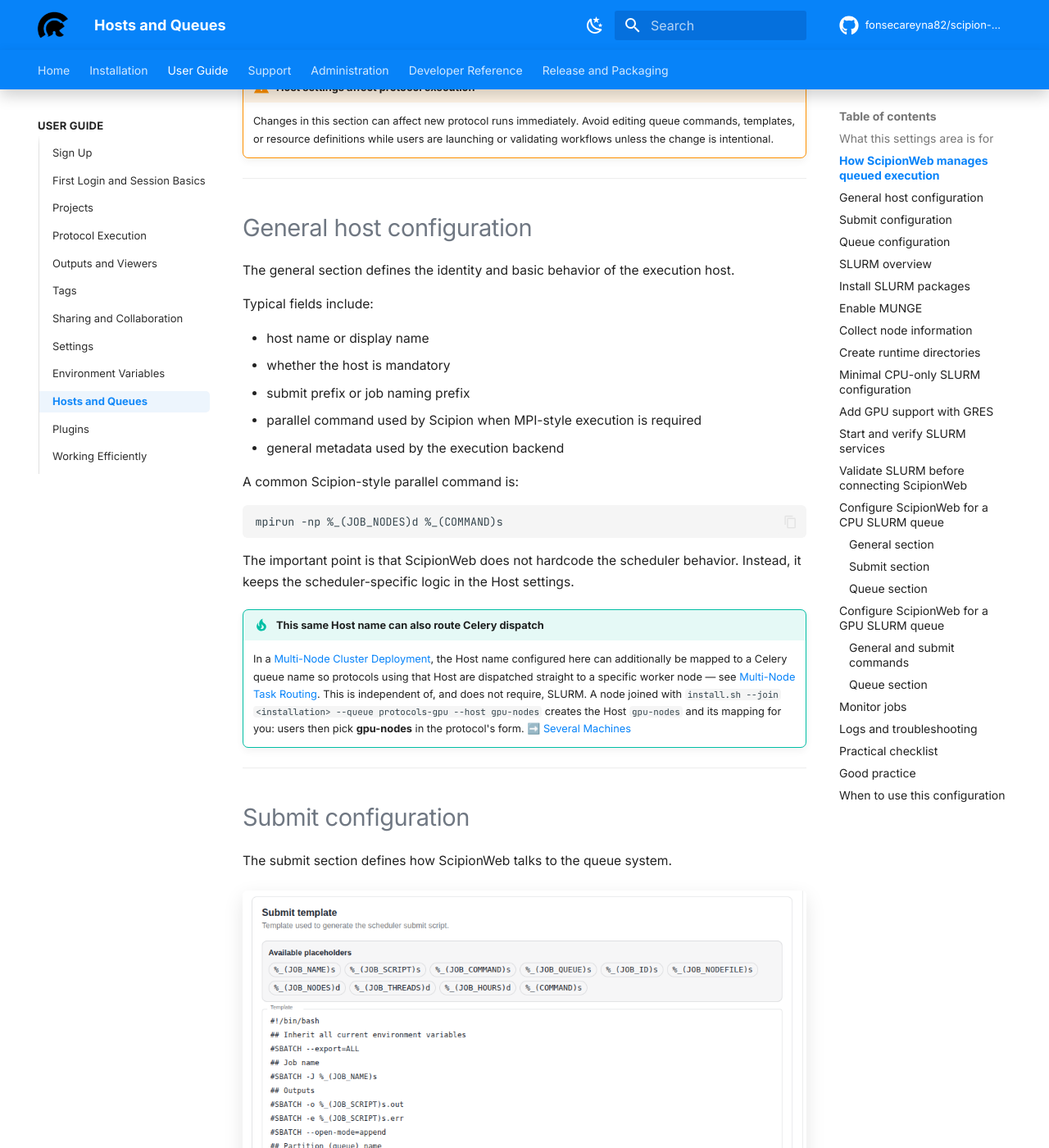
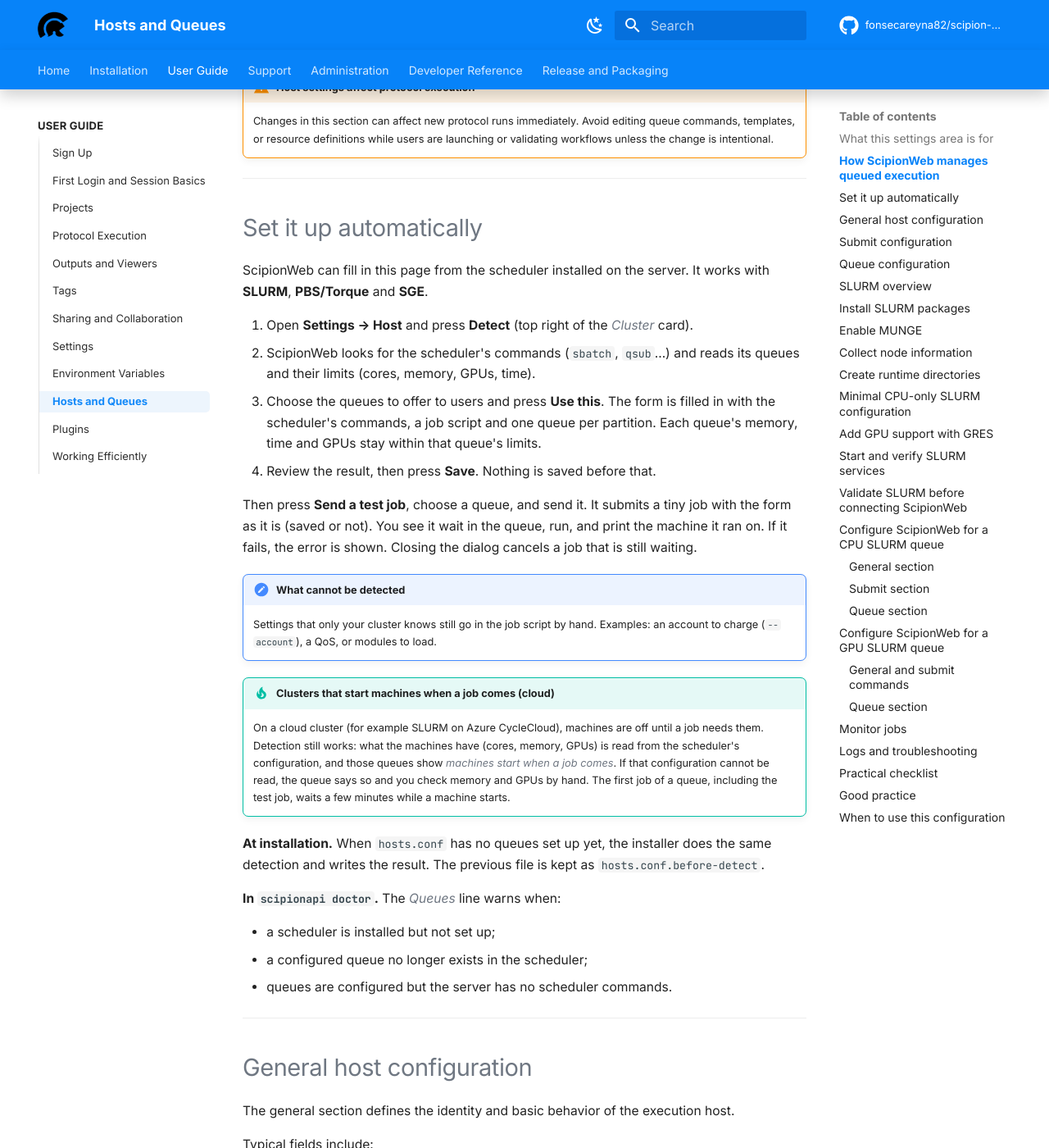
Before and after one commit to fonsecareyna82/scipion-docs, an MkDocs documentation site: the page built from docs/user-guide/hosts-and-queues.md, in a window 1280 px wide and 1400 px high, scrolled down 2046 px. Shown: the whole window at 82% size. Built offline with MkDocs 1.6.1 and Material for MkDocs 9.7.7, drawn with Linux system fonts in a browser that asks for light colours; comment, search, counter and statistics services are not loaded; the version menu is left out.

Commit message:
Hosts: set it up automatically

```diff
--- a/docs/user-guide/hosts-and-queues.md
+++ b/docs/user-guide/hosts-and-queues.md
@@ -49,6 +49,33 @@ This means the Host configuration is the bridge between Scipion protocol executi
 
 !!! warning "Host settings affect protocol execution"
     Changes in this section can affect new protocol runs immediately. Avoid editing queue commands, templates, or resource definitions while users are launching or validating workflows unless the change is intentional.
+
+---
+
+## Set it up automatically
+
+ScipionWeb can fill in this page from the scheduler installed on the server. It works with **SLURM**, **PBS/Torque** and **SGE**.
+
+1. Open **Settings → Host** and press **Detect** (top right of the *Cluster* card).
+2. ScipionWeb looks for the scheduler's commands (`sbatch`, `qsub`…) and reads its queues and their limits (cores, memory, GPUs, time).
+3. Choose the queues to offer to users and press **Use this**. The form is filled in with the scheduler's commands, a job script and one queue per partition. Each queue's memory, time and GPUs stay within that queue's limits.
+4. Review the result, then press **Save**. Nothing is saved before that.
+
+Then press **Send a test job**, choose a queue, and send it. It submits a tiny job with the form as it is (saved or not). You see it wait in the queue, run, and print the machine it ran on. If it fails, the error is shown. Closing the dialog cancels a job that is still waiting.
+
+!!! note "What cannot be detected"
+    Settings that only your cluster knows still go in the job script by hand. Examples: an account to charge (`--account`), a QoS, or modules to load.
+
+!!! tip "Clusters that start machines when a job comes (cloud)"
+    On a cloud cluster (for example SLURM on Azure CycleCloud), machines are off until a job needs them. Detection still works: what the machines have (cores, memory, GPUs) is read from the scheduler's configuration, and those queues show *machines start when a job comes*. If that configuration cannot be read, the queue says so and you check memory and GPUs by hand. The first job of a queue, including the test job, waits a few minutes while a machine starts.
+
+**At installation.** When `hosts.conf` has no queues set up yet, the installer does the same detection and writes the result. The previous file is kept as `hosts.conf.before-detect`.
+
+**In `scipionapi doctor`.** The *Queues* line warns when:
+
+- a scheduler is installed but not set up;
+- a configured queue no longer exists in the scheduler;
+- queues are configured but the server has no scheduler commands.
 
 ---
 
```
